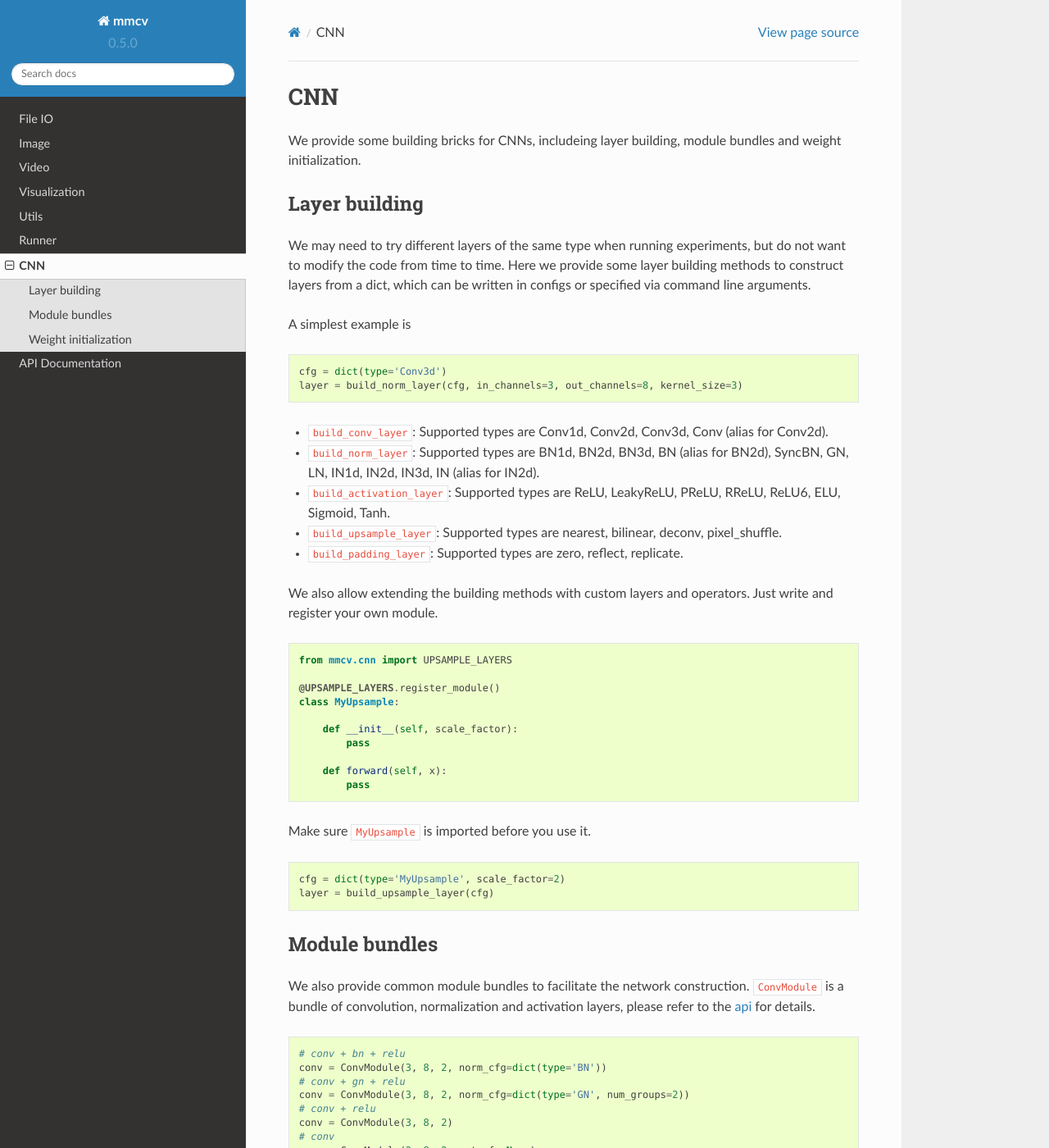
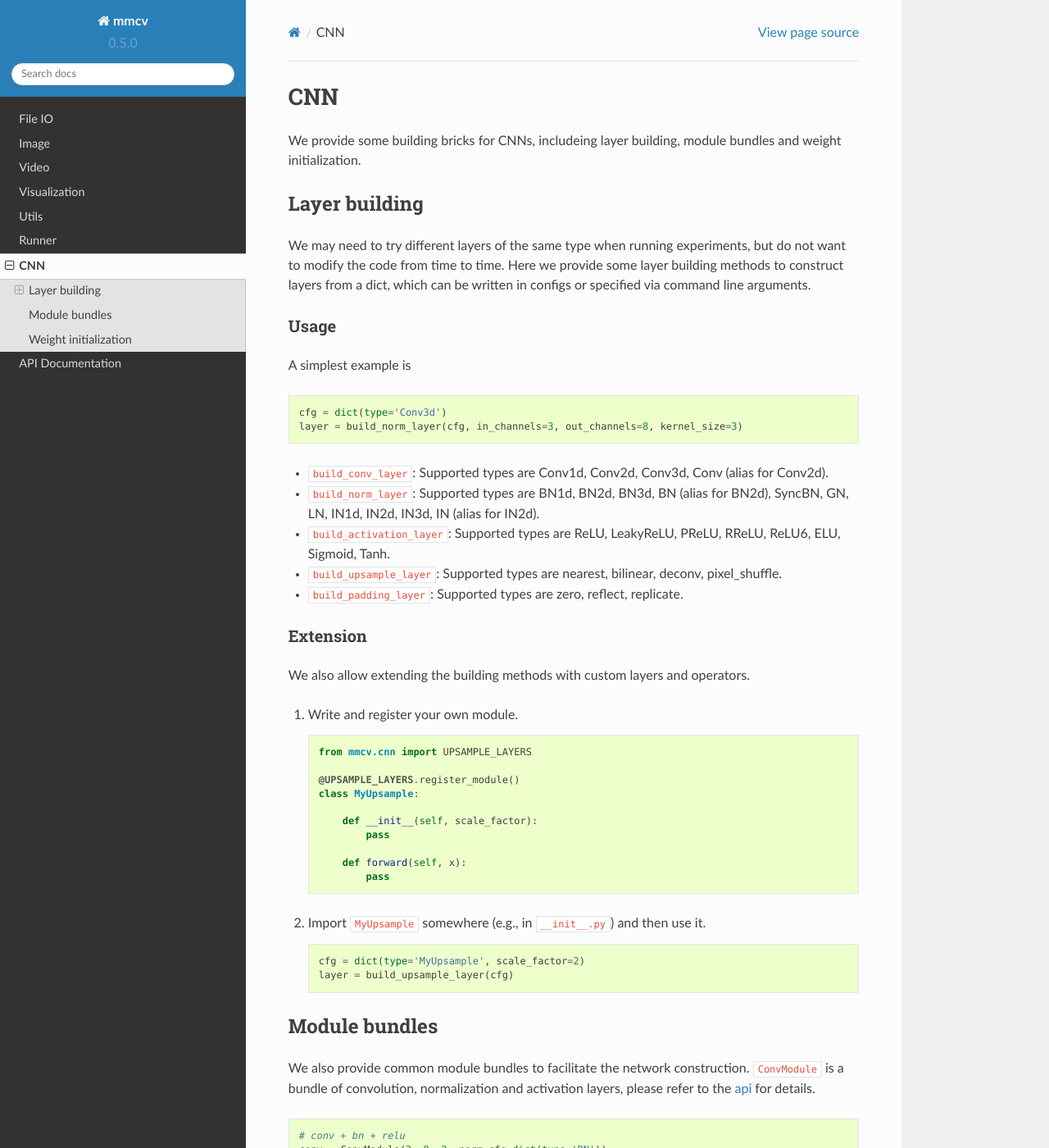
Before and after one commit to open-mmlab/mmcv, a Sphinx documentation site: the page built from docs/cnn.md, in a window 1280 px wide and 1400 px high. Shown: the whole window at 82% size. Built offline with Sphinx 7.4.7 and the Read the Docs theme 2.0.0, drawn with Linux system fonts in a browser that asks for light colours.

Commit message:
update format

````diff
--- a/docs/cnn.md
+++ b/docs/cnn.md
@@ -8,6 +8,8 @@ We may need to try different layers of the same type when running experiments,
 but do not want to modify the code from time to time.
 Here we provide some layer building methods to construct layers from a dict,
 which can be written in configs or specified via command line arguments.
+
+#### Usage
 
 A simplest example is
 ```python
@@ -21,28 +23,31 @@ layer = build_norm_layer(cfg, in_channels=3, out_channels=8, kernel_size=3)
 - `build_upsample_layer`: Supported types are nearest, bilinear, deconv, pixel_shuffle.
 - `build_padding_layer`: Supported types are zero, reflect, replicate.
 
+#### Extension
+
 We also allow extending the building methods with custom layers and operators.
-Just write and register your own module.
 
-```python
-from mmcv.cnn import UPSAMPLE_LAYERS
+1. Write and register your own module.
 
-@UPSAMPLE_LAYERS.register_module()
-class MyUpsample:
+    ```python
+    from mmcv.cnn import UPSAMPLE_LAYERS
 
-    def __init__(self, scale_factor):
-        pass
+    @UPSAMPLE_LAYERS.register_module()
+    class MyUpsample:
 
-    def forward(self, x):
-        pass
-```
+        def __init__(self, scale_factor):
+            pass
 
-Make sure `MyUpsample` is imported before you use it.
+        def forward(self, x):
+            pass
+    ```
 
-```python
-cfg = dict(type='MyUpsample', scale_factor=2)
-layer = build_upsample_layer(cfg)
-```
+2. Import `MyUpsample` somewhere (e.g., in `__init__.py`) and then use it.
+
+    ```python
+    cfg = dict(type='MyUpsample', scale_factor=2)
+    layer = build_upsample_layer(cfg)
+    ```
 
 ### Module bundles
 
````
